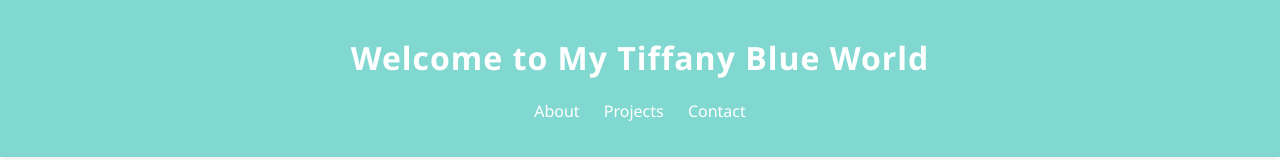
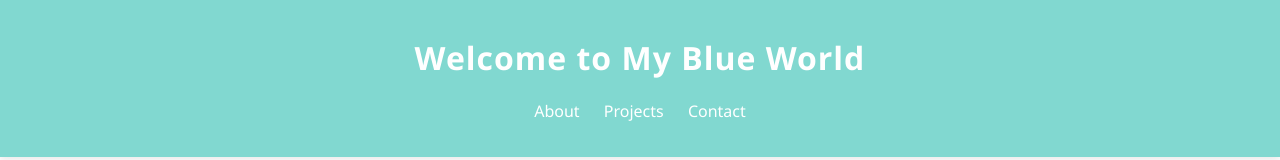
Before and after one commit to MusEJames007/my-website001, a plain HTML site: page index.html in a window 1280 px wide. Shown: the top 160 px of the page. Drawn offline with Linux system fonts and the light colour scheme.

Commit message:
Update index.html

```diff
--- a/index.html
+++ b/index.html
@@ -3,12 +3,12 @@
 <head>
   <meta charset="UTF-8">
   <meta name="viewport" content="width=device-width, initial-scale=1.0">
-  <title>Tiffany Blue Homepage</title>
+  <title>Blue Homepage</title>
   <link rel="stylesheet" href="style.css">
 </head>
 <body>
   <header>
-    <h1>Welcome to My Tiffany Blue World</h1>
+    <h1>Welcome to My Blue World</h1>
     <nav>
       <a href="#about">About</a>
       <a href="#projects">Projects</a>
```
